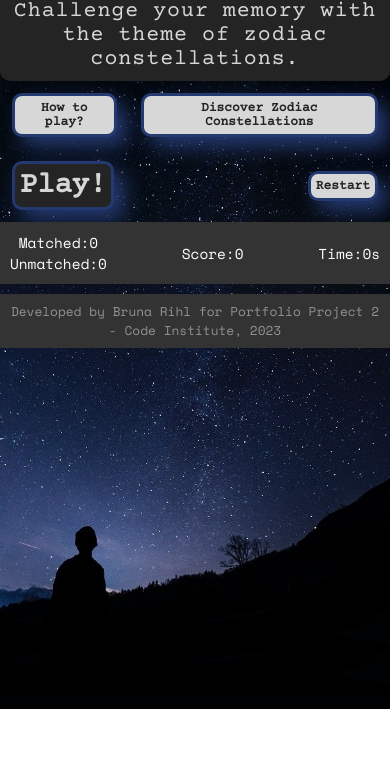
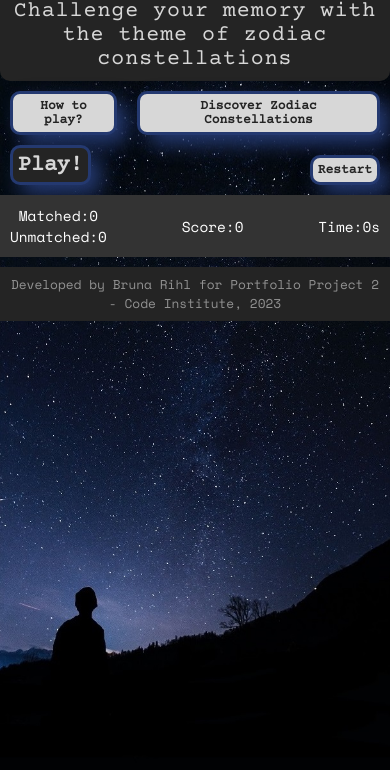
Before and after one commit to BrunaRihl/ZodiacPairs-Memory-Game, a plain HTML site: page index.html in a window 390 px wide. Shown: the part 74-844 px from the top of the page. Drawn offline with nearby package versions, Linux system fonts and the light colour scheme.

Commit message:
fix: adjust background image settings for optimal coverage across screen sizes

```diff
--- a/assets/css/style.css
+++ b/assets/css/style.css
@@ -18,13 +18,15 @@
     border: none;
 }
 
+html {
+    /*background image*/
+    background: url(../images/background/bg-new.jpg) no-repeat center bottom fixed;
+    background-size: cover;
+}
+
 body {
+    font-weight: 400;
     font-family: Space Mono, sans-serif;
-    font-weight: 400;
-    background-image: url("../images/background/bg-new.jpg");
-    background-size: cover;
-    background-position: center;
-    background-repeat: no-repeat;
     color: var(--main-primary);
 }
 
@@ -102,7 +104,7 @@ button {
     border-radius: 10px;
     box-shadow: 10px 10px 20px var(--details-color);
     padding: 5px;
-    margin: 12px;
+    margin: 10px 10px 0 10px;
     transition: background-color 0.3s ease-in-out;
 
 }
@@ -113,11 +115,13 @@ button:hover {
 
 
 #play-game {
-    font-size: 200%;
+    font-size: 150%;
     color: var(--text-secondary);
     background-color: var(--main-primary);
     border: 3px solid var(--details-color);
     transition: background-color 0.3s ease-in-out;
+    margin-bottom: 10px;
+
 }
 
 #play-game:hover {
@@ -252,7 +256,7 @@ button:hover {
 
 .content-modal {
     margin: 0 auto;
-    margin-top: 1%;
+    margin-top: 3%;
     max-width: 600px;
     background-color: var(--text-secondary);
     border-radius: 5px;
@@ -355,7 +359,7 @@ footer p {
     font-size: 80%;
     text-align: center;
     color: var(--main-secondary);
-    background-color: #333;
+    background-color: var(--main-primary);
     max-width: 1108px;
     margin: auto;
     padding: 8px;
@@ -368,11 +372,15 @@ footer p {
 
 @media screen and (max-width: 1000px) {
 
-    body {
-        background-image: url("../images/background/bg-small.jpg");
+    html {
+        /*background image*/
+        background: url(../images/background/bg-small.jpg) no-repeat center bottom fixed;
         background-size: cover;
-        background-repeat: no-repeat;
-        background-position: center;
+    }
+
+    .content-modal {
+        margin: 0 auto;
+        margin-top: 30%;
     }
 }
 
@@ -380,11 +388,10 @@ footer p {
 
 @media screen and (max-width: 600px) {
 
-    body {
-        background-image: url("../images/background/bg-small.jpg");
+    html {
+        /*background image*/
+        background: url(../images/background/bg-small.jpg) no-repeat center bottom fixed;
         background-size: cover;
-        background-repeat: no-repeat;
-        background-position: center;
     }
 
     .board>* {
@@ -407,7 +414,14 @@ footer p {
         font-size: 90%;
     }
 
+
     .modal {
         font-size: 80%;
     }
+
+    .content-modal {
+        margin: 0 auto;
+        margin-top: 30%;
+    }
+
 }
--- a/index.html
+++ b/index.html
@@ -27,7 +27,7 @@
         <header class="heading">
             <div>
                 <img id="logo" src="assets/images/logo/logo.jpg" alt="logo">
-                <h2>Challenge your memory with the theme of zodiac constellations.</h2>
+                <h2>Challenge your memory with the theme of zodiac constellations</h2>
             </div>
         </header>
 
```
